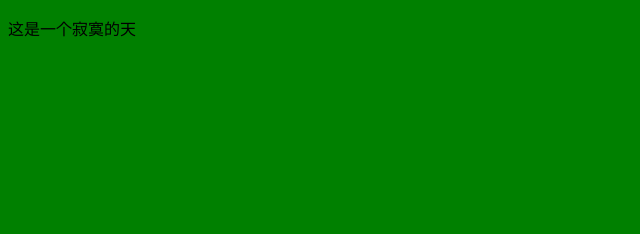
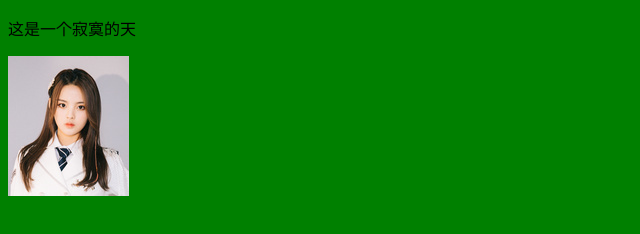
Before and after one commit to eileenliao/studyBranch02, a plain HTML site: page index.html in a window 1280 px wide. Shown: the whole page, without its empty margins (0-640 px from the left). Drawn offline with Linux system fonts and the light colour scheme.

Commit message:
这是一个美女

```diff
--- a/index.html
+++ b/index.html
@@ -9,6 +9,7 @@
 </head>
 <body>
     <p>这是一个寂寞的天</p>
+    <img src="./ycy.jpg" alt="">
 
 </body>
 </html>
```
Also changed, not shown: ycy.jpg (added).
